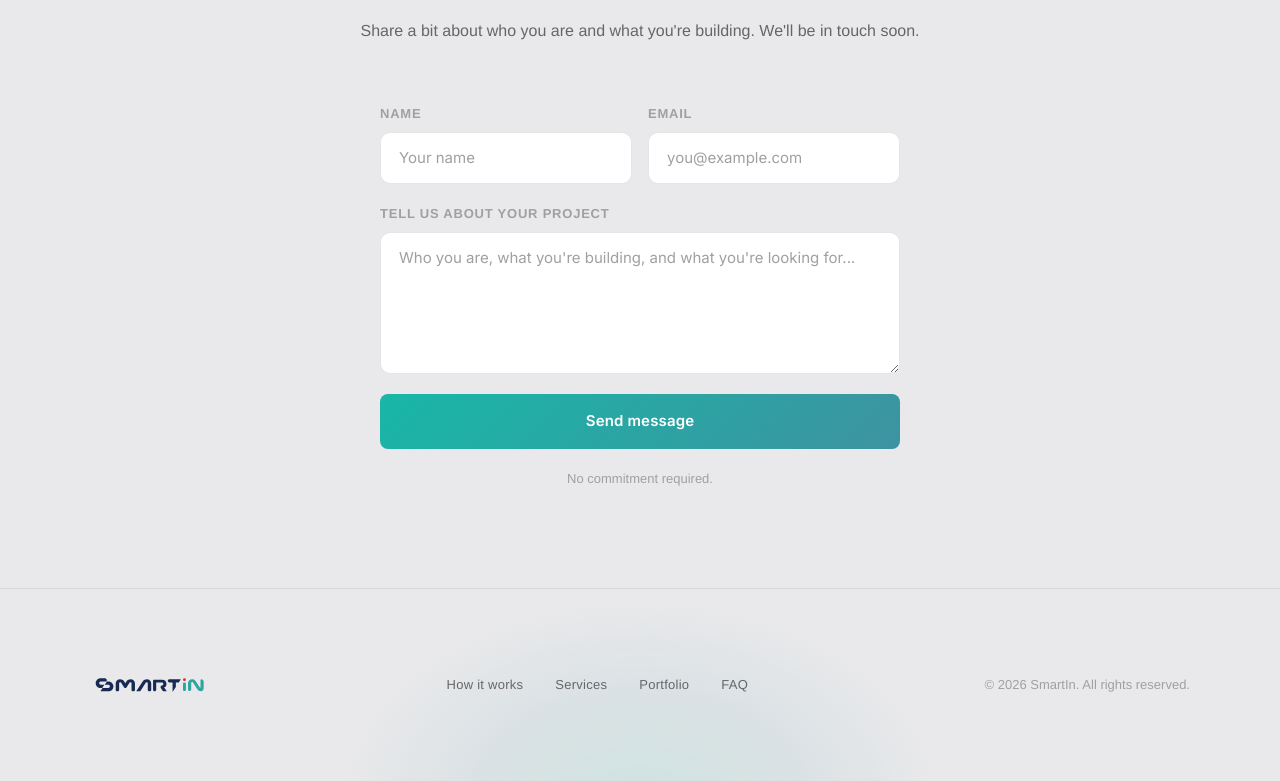
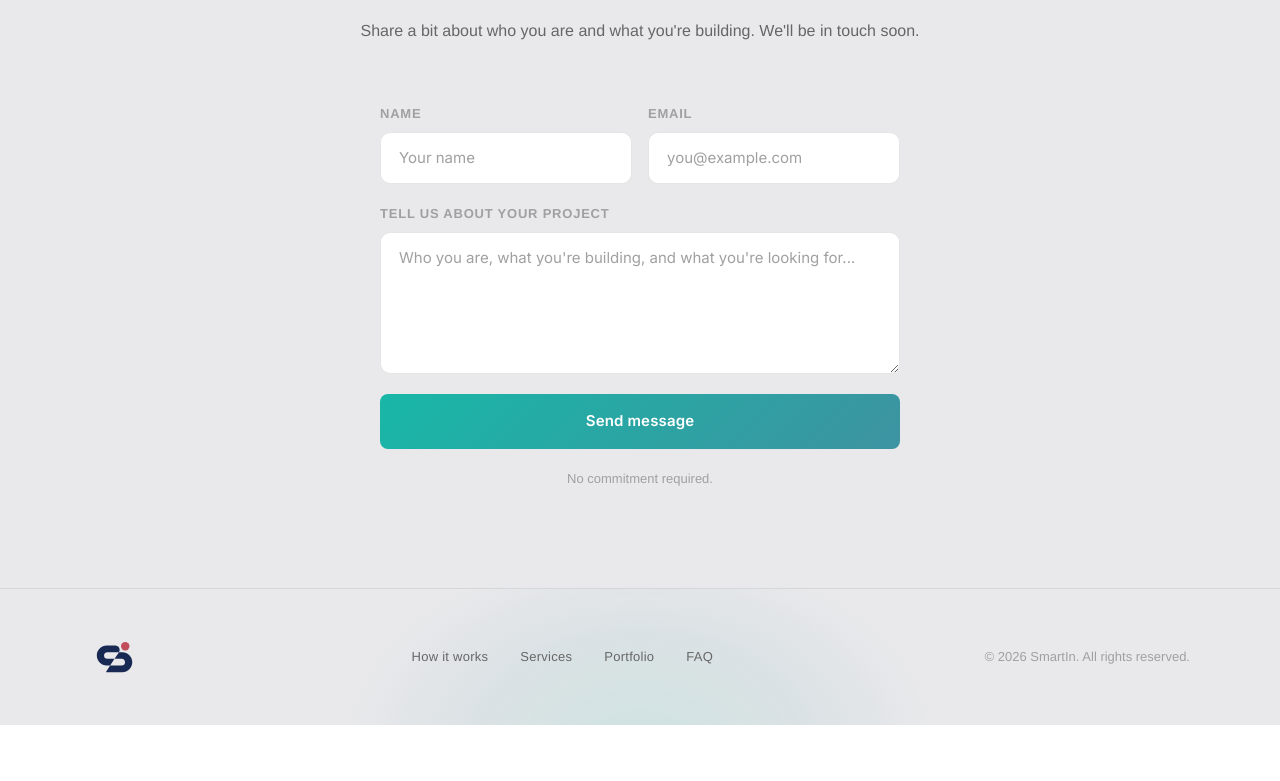
Before and after one commit to jakax/smartin, a Next.js app: page / in a window 1280 px wide. Shown: the part 3968-4749 px from the top of the page. After the commit the page ends 4693 px from the top, so only its background shows below. Built offline with nearby package versions, Linux system fonts and the light colour scheme; a web font is replaced by a local one.

Commit message:
Feat: Isotipo for footer

```diff
--- a/src/components/Footer.tsx
+++ b/src/components/Footer.tsx
@@ -1,6 +1,6 @@
 import { NAV_LINKS } from "@/constants/content";
 import styles from "@/styles/landing.module.css";
-import Logo from "@/components/Logo";
+import IsoTipo from "@/components/IsoTipo";
 
 export default function Footer() {
   return (
@@ -10,7 +10,7 @@ export default function Footer() {
 
       <div className={styles.footerInner}>
         <div className={styles.footerLogo}>
-          <Logo width={120} />
+          <IsoTipo width={50} />
         </div>
         <div className={styles.footerLinks}>
           {NAV_LINKS.map((l) => (
--- /dev/null
+++ b/src/components/IsoTipo.tsx
@@ -0,0 +1,20 @@
+import Image from "next/image";
+
+interface IsoTipoProps {
+  width?: number;
+  className?: string;
+}
+
+export default function IsoTipo({ width = 160, className }: IsoTipoProps) {
+  const height = Math.round(width * (75.86 / 626.17));
+
+  return (
+    <Image
+      src="/images/logo/smartin-iso.svg"
+      alt="SmartIn-ISO"
+      width={width}
+      height={height}
+      className={className}
+    />
+  );
+}
```
Also changed, not shown: public/images/logo/smartin-horizontal-NO ISO.svg (deleted), public/images/logo/smartin-iso.svg (added).
